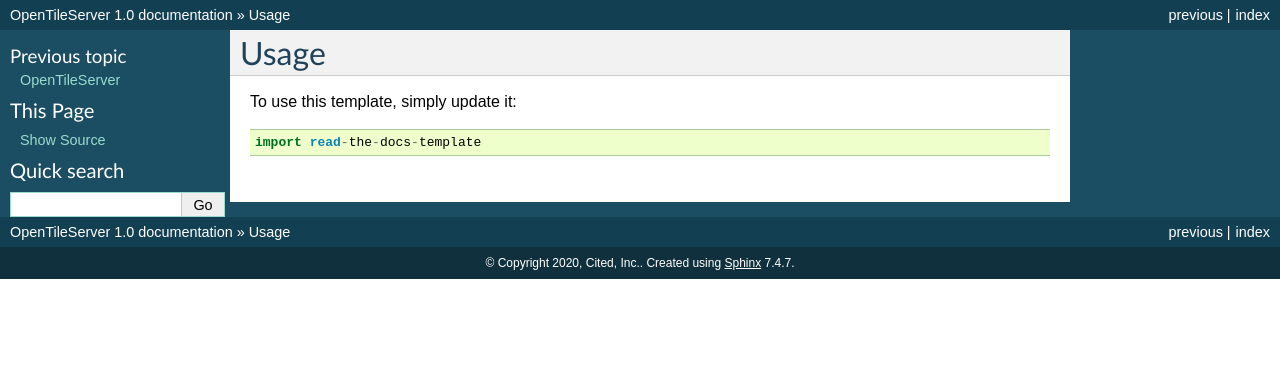
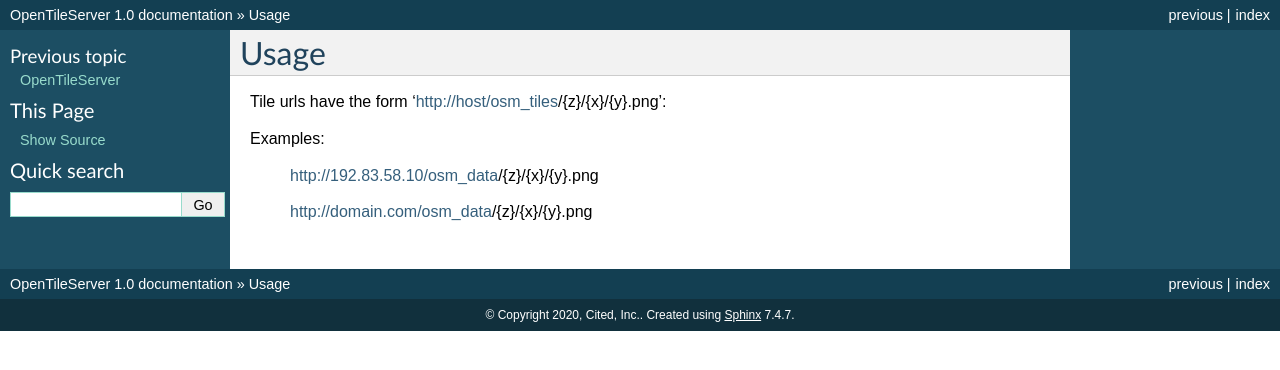
Before and after one commit to AcuGIS/OpenTileServer, a Sphinx documentation site: the page built from docs/usage.rst, in a window 1280 px wide. Shown: the top 370 px of the page. Built offline with Sphinx 7.4.7, drawn with Linux system fonts in a browser that asks for light colours.

Commit message:
Update usage.rst

```diff
--- a/docs/usage.rst
+++ b/docs/usage.rst
@@ -2,6 +2,10 @@
 Usage
 ========
 
-To use this template, simply update it::
+Tile urls have the form 'http://host/osm_tiles/{z}/{x}/{y}.png'::
 
-	import read-the-docs-template
+Examples:
+
+	http://192.83.58.10/osm_data/{z}/{x}/{y}.png
+
+	http://domain.com/osm_data/{z}/{x}/{y}.png
```
